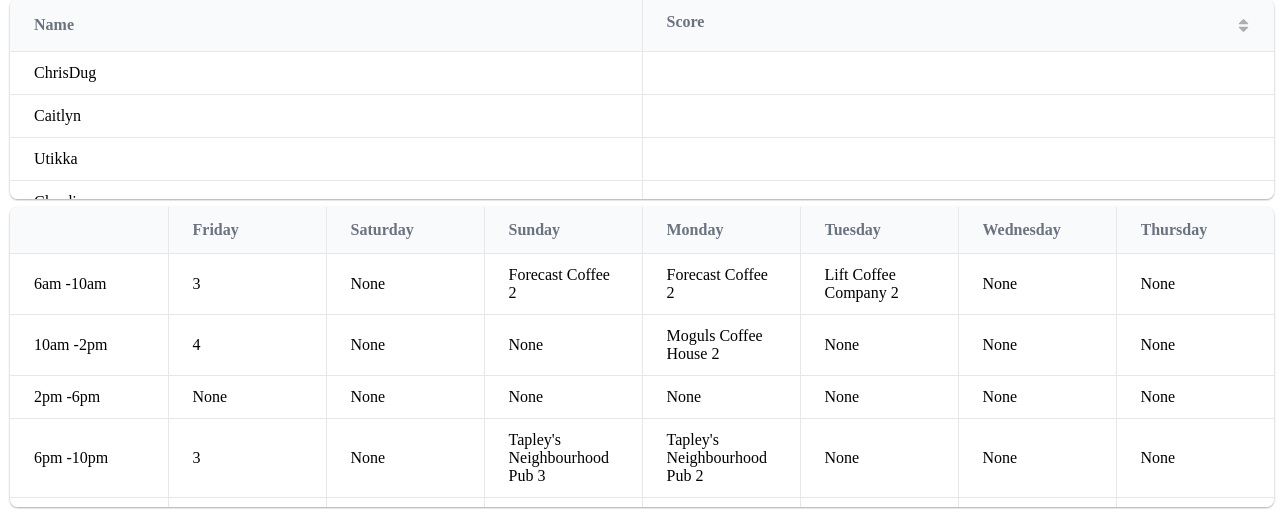
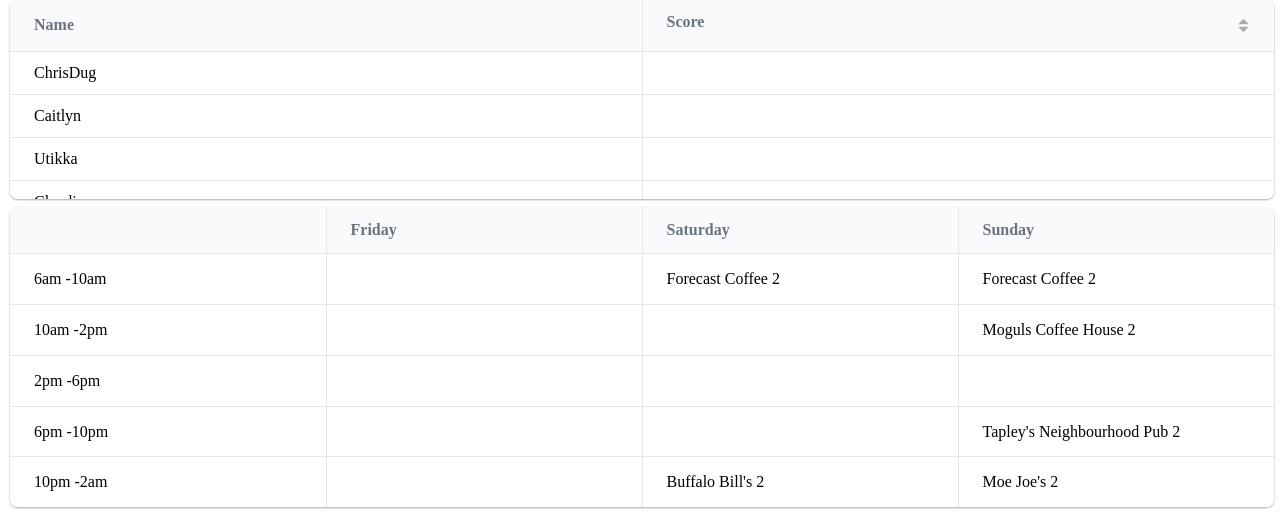
Before and after one commit to chrisdug123/laddr-test, a Flask app: page /checkin in a window 1280 px wide. Shown: the part 284-805 px from the top of the page. Run offline with Flask 3, Linux system fonts and the light colour scheme; a user stored in the database is signed in; data comes from the database, SQL or seed files in the repository; both versions use the stored data as it was after the commit; data that the repository does not hold is empty.

Commit message:
Updated the calendar to show 3 days, updated the UI of the table, removing 'Nones'

```diff
--- a/myapp/models.py
+++ b/myapp/models.py
@@ -114,8 +114,11 @@
 
     def get_tableheaders():
         current_date=datetime.datetime.now(pytz.timezone('Canada/Pacific')).date()
-        events = Events.query.filter(Events.date>= current_date).all()
+        events = Events.query.filter(Events.date>= current_date).order_by(Events.date).all()
         headers=[]
+
+
+
 
         headers.append({
             "Timeslot":"6am -10am",
@@ -172,6 +175,13 @@
             "7":str(events[34].location) + "   "+ str(events[34].multiplier)
             })
 
+        print(headers[0])
+
+        for head in headers:
+            for x in range (1,7):
+                if "None" in head[str(x)]:
+                    head[str(x)]=""
+
         return headers
 
 
--- a/myapp/routes.py
+++ b/myapp/routes.py
@@ -57,20 +57,20 @@
         db.session.add(user)
         db.session.commit()
 
-        return redirect(url_for('home'))
+        return redirect(url_for('new_checkin'))
 
     return render_template('register.html', title="Register", form=form)
 
 @app.route('/login', methods = ['GET','POST'])
 def login():
     if current_user.is_authenticated:
-        return redirect(url_for('home'))
+        return redirect(url_for('new_checkin'))
     form = LoginForm()
     if form.validate_on_submit():
         user = User.query.filter_by(username = form.username.data).first()
         if user and check_password_hash(user.password_hash, form.password.data):
             login_user(user, remember=True)
-            return redirect(url_for('home'))
+            return redirect(url_for('new_checkin'))
     error="Invalid username or password"
     return render_template('login.html', form=form, error=error)
 
--- a/myapp/templates/checkin.html
+++ b/myapp/templates/checkin.html
@@ -97,27 +97,27 @@
       data:(row)=>row['3'],
       name:eventtableheaders1[2],
       width:'10%'
-    },
-    {
-      data:(row)=>row['4'],
-      name:eventtableheaders1[3],
-      width:'10%'
-    },
-    {
-      data:(row)=>row['5'],
-      name:eventtableheaders1[4],
-      width:'10%'
-    },
-    {
-      data:(row)=>row['6'],
-      name:eventtableheaders1[5],
-      width:'10%'
-    },
-    {
-      data:(row)=>row['7'],
-      name:eventtableheaders1[6],
-      width:'10%'
-    },
+    }///,
+    ///{
+    //  data:(row)=>row['4'],
+    //  name:eventtableheaders1[3],
+    //  width:'10%'
+    //},
+    //{
+    //  data:(row)=>row['5'],
+    //  name:eventtableheaders1[4],
+    //  width:'10%'
+    //},
+    //{
+    //  data:(row)=>row['6'],
+    //  name:eventtableheaders1[5],
+    //  width:'10%'
+    //},
+    //{
+    //  data:(row)=>row['7'],
+    //  name:eventtableheaders1[6],
+    //  width:'10%'
+    ///},
     ],
   fixedHeader: true,
   height: '300px',
```
Also changed, not shown: instance/recipes.db.
